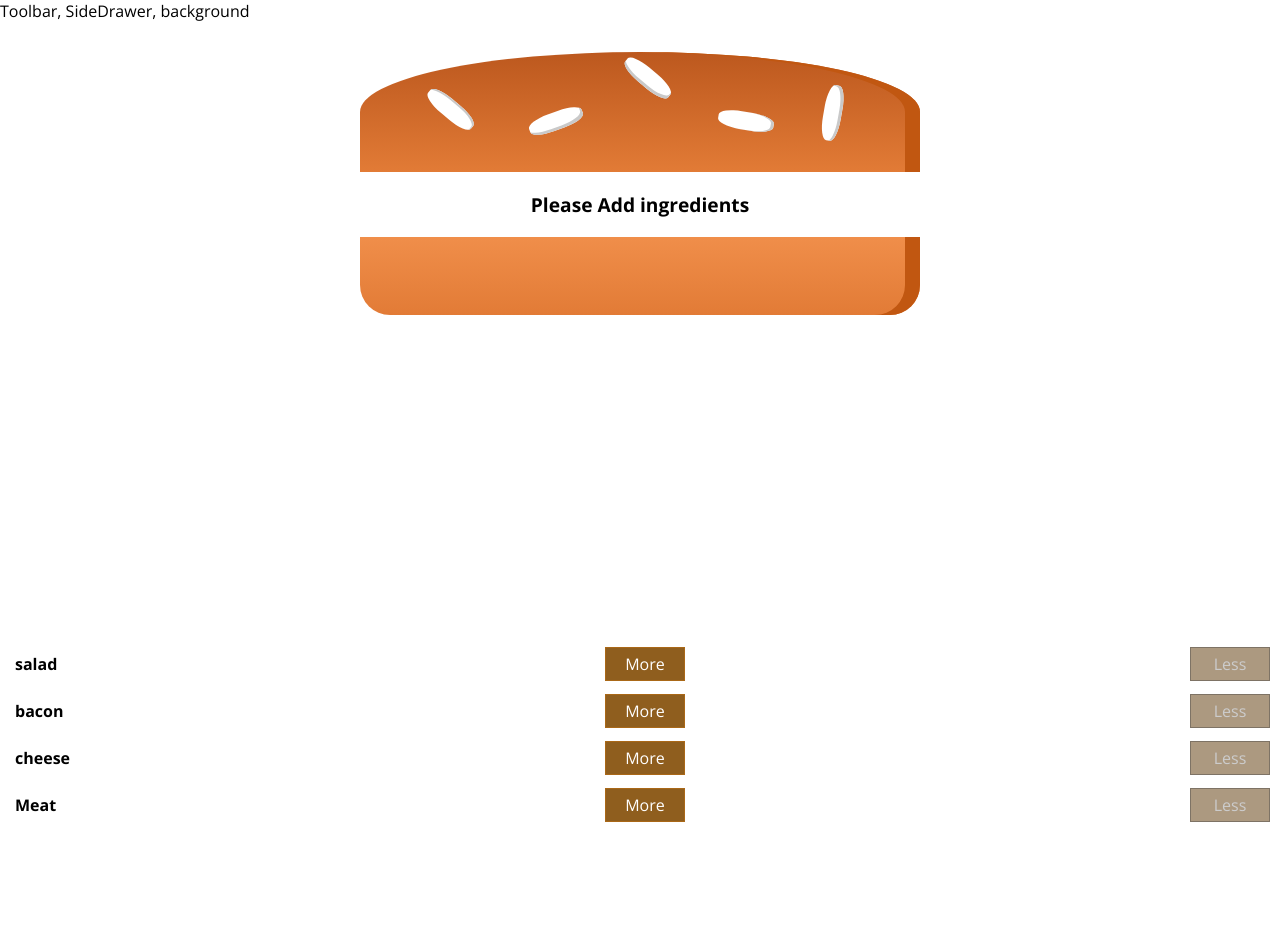
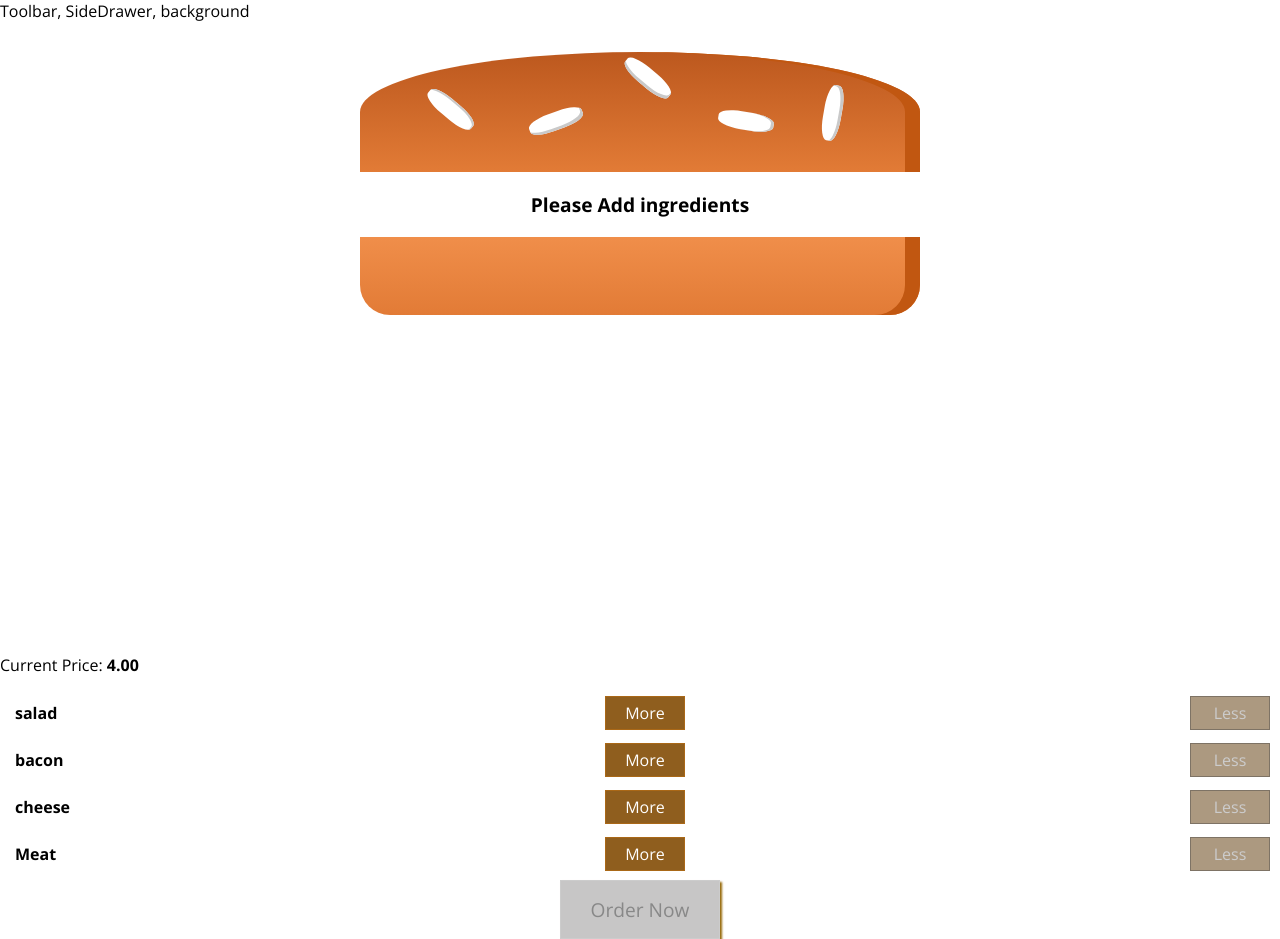
Before and after one commit to troias/burger-builder, a React (Create React App) app: page / in a window 1280 px wide. Before the commit the page ends 831 px from the top, so only its background shows below. Built offline with nearby package versions, Linux system fonts and the light colour scheme.

Commit message:
Modal functionality

```diff
--- a/src/components/Burger/BuildControls/BuildControls.js
+++ b/src/components/Burger/BuildControls/BuildControls.js
@@ -12,6 +12,7 @@ const controls =  [
 const buildControls = (props) => (
 
     <div className={classes.buildControls}>
+        <p>Current Price: <strong>{props.price.toFixed(2)}</strong> </p>
        {controls.map(x => (
            <BuildControl
            key={x.label}
@@ -20,6 +21,15 @@ const buildControls = (props) => (
            disabled={props.disabled[x.type]}
            removed={() => props.remove(x.type)} />
        ))}
+       <div className={classes.ButtonBox}>
+       <button
+         className={classes.OrderButton}
+         disabled={!props.purchaseable}
+         onClick={props.ordered}>
+        Order Now
+       </button>
+       </div>
+
     </div>
 
 )
--- a/src/components/Burger/BuildControls/BuildControls.module.css
+++ b/src/components/Burger/BuildControls/BuildControls.module.css
@@ -6,6 +6,56 @@
     align-items: center;
     box-shadow: 0 2px 1px #ccc;
     margin: auto;
-    padding: 10px 0px
+    padding: 10px 0px;
+
+
 
 }
+
+.ButtonBox{
+    display: flex;
+    align-items: center;
+    justify-content: center;
+}
+.OrderButton {
+    background-color: #DAD735;
+    outline: none;
+    cursor: pointer;
+    border: 1px solid #966909;
+    color: #966909;
+    font-family: inherit;
+    font-size: 1.2em;
+    padding: 15px 30px;
+    box-shadow: 2px 2px 2px #966909;
+
+
+}
+
+.OrderButton:hover, .OrderButton:active {
+    background-color: #A0DB41;
+    border: 1px solid #966909;
+    color: #966909;
+}
+
+.OrderButton:disabled {
+    background-color: #C7C6C6;
+    cursor: not-allowed;
+    border: 1px solid #ccc;
+    color: #888888;
+}
+
+.OrderButton:not(:disabled) {
+    animation: enable 0.3s linear;
+}
+
+@keyframes enable {
+    0% {
+        transform: scale(1);
+    }
+    60% {
+        transform: scale(1.1);
+    }
+    100% {
+        transform: scale(1);
+    }
+}
--- /dev/null
+++ b/src/components/Burger/OrderSummary/OrderSummary.js
@@ -0,0 +1,27 @@
+import Aux from '../../../hoc/Auxillary'
+import classes from './OrderSummary.module.css'
+
+
+const orderSummary = (props) => {
+
+        const ingredientSummary = Object.keys(props.ingredients).map((x, i) => {
+            return <li key={x + i }><span style={{textTransform: 'capitalize'}}>{x}: {props.ingredients[x]} </span></li>
+        })
+
+        return(
+        <Aux>
+            <button onClick={props.close}>Close</button>
+            <h3> You Order </h3>
+            <p> burger with the following ingredients:</p>
+            <ul>
+              {ingredientSummary}
+            </ul>
+            <div className={classes.orderButton}>
+                <button >Check out</button>
+            </div>
+
+        </Aux>
+        )
+}
+
+export default orderSummary
--- /dev/null
+++ b/src/components/Burger/OrderSummary/OrderSummary.module.css
@@ -0,0 +1,5 @@
+.orderButton {
+    display: flex;
+    align-items: center;
+    justify-content: center;
+}
--- /dev/null
+++ b/src/components/UI/Backdrop/Backdrop.module.css
@@ -0,0 +1,6 @@
+.Backdrop {
+    width: 100%;
+    height: 100%;
+    position: fixed;
+    z-index: 100;
+}
--- /dev/null
+++ b/src/components/UI/Modal/Modal.js
@@ -0,0 +1,13 @@
+import classes from './Modal.module.css'
+
+const modal = (props) => (
+    <div className={classes.Modal}
+    style={{
+        transform: props.show ? 'translateY(0)' : 'translateY(-100vh)',
+        opactity: props.show ? '1' : '0'
+    }}>
+        {props.children}
+    </div>
+)
+
+export default modal
--- /dev/null
+++ b/src/components/UI/Modal/Modal.module.css
@@ -0,0 +1,20 @@
+.Modal {
+    position: fixed;
+    z-index: 500;
+    background-color: white;
+    width: 70%;
+    border: 1px solid #ccc;
+    box-shadow: 1px 1px 1px black;
+    padding: 16px;
+    left: 15%;
+    top: 30%;
+    box-sizing: border-box;
+    transition: all 0.3 ease-out;
+}
+
+@media (min-width:600px) {
+    .Modal {
+        width: 500px;
+        left:  calc(50% - 250px);
+    }
+}
--- a/src/containers/BurgerBuilder/BurgerBuilder.js
+++ b/src/containers/BurgerBuilder/BurgerBuilder.js
@@ -1,17 +1,16 @@
-
-import React from 'react'
-import Aux from '../../hoc/Auxillary'
-import Burger from '../../components/Burger/Burger'
-import BuildControls from '../../components/Burger/BuildControls/BuildControls'
+import React from "react";
+import Aux from "../../hoc/Auxillary";
+import Burger from "../../components/Burger/Burger";
+import BuildControls from "../../components/Burger/BuildControls/BuildControls";
+import Modal from "../../components/UI/Modal/Modal";
+import OrderSummary from "../../components/Burger/OrderSummary/OrderSummary";
 
 const INGREDIENT_PRICES = {
   salad: 0.5,
   cheese: 0.4,
   meat: 1.3,
   bacon: 0.7,
-}
-
-
+};
 
 class BurgerBuilder extends React.Component {
   constructor(props) {
@@ -21,11 +20,30 @@ class BurgerBuilder extends React.Component {
         salad: 0,
         bacon: 0,
         cheese: 0,
-                meat: 0 ,
+        meat: 0,
       },
       totalPrice: 4,
+      purchaseable: false,
+      purchasing: false,
+    };
   }
-    }
+
+  updatePurchaseState = (ingredients) => {
+    //0 if no ingredients
+    const sum = Object.keys(ingredients)
+      .map((x) => {
+        return ingredients[x];
+
+        //returns an array of value
+      })
+      .reduce((sum, el) => {
+        return sum + el;
+      }, 0);
+
+    this.setState({
+      purchaseable: sum > 0,
+    });
+  };
 
   addIngredientHandler = (type) => {
     //variable holding a copy of old ingredient
@@ -33,48 +51,68 @@ class BurgerBuilder extends React.Component {
     //new count
     const updatedCount = oldCount + 1;
     const updatedIngredients = {
-            ...this.state.ingredients
-        }
+      ...this.state.ingredients,
+    };
     updatedIngredients[type] = updatedCount;
     const priceAddition = INGREDIENT_PRICES[type];
     const oldPrice = this.state.totalPrice;
     const newPrice = oldPrice + priceAddition;
     this.setState({
       totalPrice: newPrice,
-            ingredients: updatedIngredients
-        })
-    }
+      ingredients: updatedIngredients,
+    });
+    this.updatePurchaseState(updatedIngredients);
+  };
 
   removeIngredientHandler = (type) => {
     //variable holding a copy of old ingredient
     const oldCount = this.state.ingredients[type];
-                if (oldCount <= 0 ) {
+    if (oldCount <= 0) {
       return;
     }
     //new count
     const updatedCount = oldCount - 1;
     const updatedIngredients = {
-                    ...this.state.ingredients
-                }
+      ...this.state.ingredients,
+    };
     updatedIngredients[type] = updatedCount;
     const priceAddition = INGREDIENT_PRICES[type];
     const oldPrice = this.state.totalPrice;
     const newPrice = oldPrice - priceAddition;
     this.setState({
       totalPrice: newPrice,
-                    ingredients: updatedIngredients
-                })
+      ingredients: updatedIngredients,
+    });
+    this.updatePurchaseState(updatedIngredients);
+  };
+
+  purchaseHandler = () => {
+    this.setState({
+      purchasing: true,
+    });
+    console.log(this.state.purchasing);
+  };
+  closeHandler = () => {
+    this.setState({
+        purchasing: false,
+      });
   }
 
   render() {
+
+
     const disableInfo = {
-            ...this.state.ingredients
+      ...this.state.ingredients,
+    };
+    for (let key in disableInfo) {
+      disableInfo[key] = disableInfo[key] <= 0;
     }
-        for (let key in disableInfo) {
-            disableInfo[key] = disableInfo[key] <=0
-        }
+
     return (
       <Aux>
+        <Modal show={this.state.purchasing}>
+          <OrderSummary ingredients={this.state.ingredients} close={this.closeHandler} />
+        </Modal>
         <div>
           <Burger ingredients={this.state.ingredients} />
         </div>
@@ -82,11 +120,16 @@ class BurgerBuilder extends React.Component {
           <BuildControls
             add={this.addIngredientHandler}
             remove={this.removeIngredientHandler}
-                   disabled={disableInfo} />
+            disabled={disableInfo}
+            purchaseable={this.state.purchaseable}
+            price={this.state.totalPrice}
+            ordered={this.purchaseHandler}
+
+          />
         </div>
       </Aux>
-        )
+    );
   }
 }
 
-export default BurgerBuilder
+export default BurgerBuilder;
```
Also changed, not shown: src/components/Burger/BuildControls/18-button-code.css (added, +41 -0 lines), src/components/UI/Backdrop/Backdrop.js (added, +7 -0 lines). Lines whose indentation alone changed are shown as unchanged.
